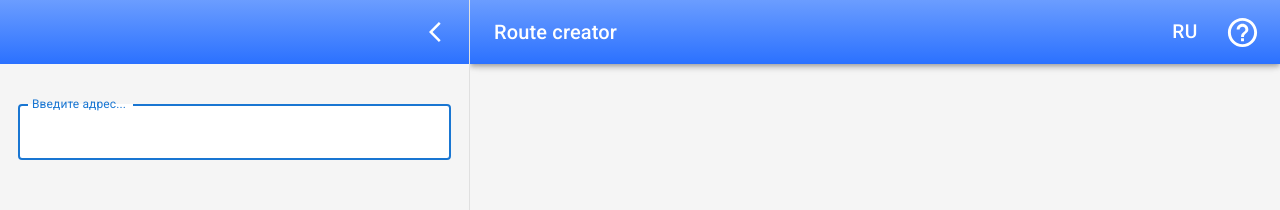
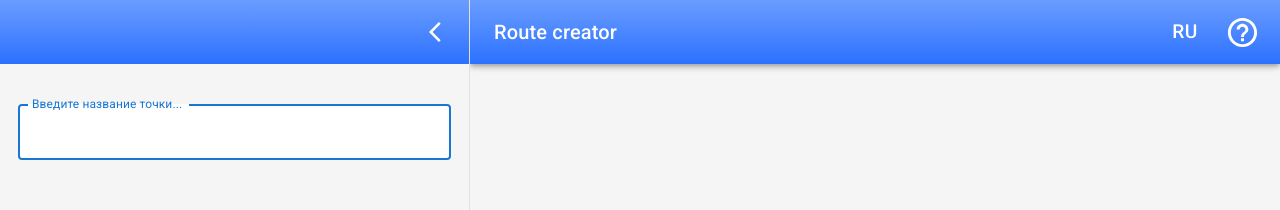
Before and after one commit to MarinaNovas/route-creator-2022, a React (Create React App) app: page / in a window 1280 px wide. Shown: the top 210 px of the page. Built offline with nearby package versions, Linux system fonts and the light colour scheme; what lodash.shuffle would draw is missing.

Commit message:
was fitted to technical task. Need to delete comments and tests messages

```diff
--- a/src/components/AddressForm.js
+++ b/src/components/AddressForm.js
@@ -8,12 +8,14 @@ import CloseIcon from '@mui/icons-material/Close';
 import Typography from "@mui/material/Typography";
 import '../App.css';
 
+
 const blueGradient = 'linear-gradient(180deg, #6b9dff, #2b71ff)';
 
 const AddressFormPaper = styled(Paper)(({ theme }) => ({
   borderRadius: 8,
   marginBottom: theme.spacing(2),
-  width: 413,
+  //width: 413,
+  width:'100%',
   flex: '0 1 auto',
   display: 'flex',
   flexDirection: 'column',
@@ -27,8 +29,9 @@ const AddressFormPaper = styled(Paper)(({ theme }) => ({
 const AddressFormHeader = styled('div')(({ theme }) => ({
   display: 'flex',
   alignItems: 'center',
-  justifyContent: 'flex-end',
+  justifyContent: 'space-between',
   padding: 5,
+  paddingLeft:15,
   position: 'relative',
 }));
 
@@ -56,7 +59,7 @@ const CloseButton = styled(Button)(({ theme }) => ({
   background: blueGradient
 }));
 
-function AddressForm({innerRef, provided, index, address, id, handleDelete}) {
+function AddressForm({innerRef, provided, index, name, address, id, handleDelete}) {
   const formRef = useRef();
 
 
@@ -89,6 +92,7 @@ function AddressForm({innerRef, provided, index, address, id, handleDelete}) {
         ref={formRef}
       >
         <AddressFormHeader>
+          <Typography variant="subtitle1" sx={{color:'#2b71ff', fontStyle:'italic'}}>{name}</Typography>
           <CloseButton variant="contained" onClick={handleCloseBtn}>
             <CloseIcon />
           </CloseButton>
--- a/src/components/ControlPanel.js
+++ b/src/components/ControlPanel.js
@@ -2,8 +2,7 @@ import React from "react";
 
 import Drawer from "./Drawer";
 import { useTheme } from "@mui/material/styles";
-//import InputText from "./InputText";
-import AutocompleteInput from "./AutocompleteInput";
+import InputText from "./InputText";
 import Button from "./Button";
 import AddressFormesContainer from "./AddressFormesContainer";
 import AddressForm from "./AddressForm";
@@ -31,13 +30,7 @@ function ControlPanel({ handleSetAddress, addressesList, handleShuffleClick, han
   return (
     <Drawer open={open} handleOpenControlPanel={handleOpenControlPanel}>
 
-      <AutocompleteInput
-        autoComleteList = {autoComleteList}
-        handleSetAutoAddress = {handleSetAutoAddress}
-        handleSetAddress={handleSetAddress}
-      />
-
-      {/* <InputText handleSetAddress={handleSetAddress} /> */}
+     <InputText handleSetAddress={handleSetAddress} />
 
       <DragDropContext onDragEnd={handleOnDragEnd}>
         <Droppable droppableId="characters">
@@ -55,6 +48,7 @@ function ControlPanel({ handleSetAddress, addressesList, handleShuffleClick, han
                               provided={provided}
                               key={item.id}
                               index={index}
+                              name = {item.name}
                               address={item.address}
                               id={item.id}
                               handleDelete={handleDelete} />
--- a/src/components/DialogWindow.js
+++ b/src/components/DialogWindow.js
@@ -40,7 +40,7 @@ function DialogWindow({ open, handleOpenInfirmationDialog }) {
         <IconButton onClick={handleOpenInfirmationDialog} sx={{ color: '#ffffff' }}><CloseIcon fontSize='large' /></IconButton>
       </DialogActions>
       <DialogContent sx={{ minHeight: '200px', overflowY: 'auto' }}>
-        <DialogContentText>
+        <DialogContentText component='div'>
           <div className='content' dangerouslySetInnerHTML={{ __html:content[language].description}}/>
         </DialogContentText>
       </DialogContent>
--- a/src/context/Context.js
+++ b/src/context/Context.js
@@ -7,7 +7,7 @@ export const content = {
   ru: {
     buttonShuffle: 'Перемешать',
     buttonDeleteAll: 'Удалить все',
-    inputPlaceholder: 'Введите адрес...',
+    inputPlaceholder: 'Введите название точки...',
     dialogWindowTitle: 'Информация о приложении',
     description: `
     <div>
@@ -51,7 +51,7 @@ export const content = {
   en: {
     buttonShuffle: 'Shuffle',
     buttonDeleteAll: 'Delete All',
-    inputPlaceholder: 'Enter address...',
+    inputPlaceholder: 'Enter point name...',
     dialogWindowTitle: 'Information about this application',
     description: `
     <div>
--- a/src/useYandexMap.js
+++ b/src/useYandexMap.js
@@ -50,7 +50,10 @@ async function getGeocoderDataList(yMaps, address){
 
 async function getGeocoderData(yMaps, address, coords) {
   const inputData = address ? address : coords;
+  //console.log(yMaps);
+  //console.log(inputData);
   const promiseGeocodeData = await yMaps.geocode(inputData, { results: 1 });
+  console.log(promiseGeocodeData);
   const responseGeocodeData = await promiseGeocodeData;
 
   const geoObject = responseGeocodeData.geoObjects.get(0);
@@ -61,11 +64,12 @@ async function getGeocoderData(yMaps, address, coords) {
   return { id, coords: geoCoords, address: geoAddress };
 }
 
-function createGeoObjectData(yMaps,yMapObject, address){
+function createGeoObjectData(yMapObject, name){
   const center = yMapObject.getCenter();
   const id = nanoid(10);
+  const address = 'Россия, Москва, Красная площадь, 3';
 
-  return {id, coords:center, address}
+  return {name, id, coords:center, address}
 }
 
 function createPlacemark(yMaps, geoObject, setDragStart, setNewCoordinates) {
@@ -73,7 +77,7 @@ function createPlacemark(yMaps, geoObject, setDragStart, setNewCoordinates) {
     type: 'point',
     id: geoObject.id,
     iconContent: '',
-    balloonContent: geoObject.address,
+    balloonContentBody: geoObject.address,
   }, {
     preset: getRandomIcon(),
     draggable: true
@@ -133,7 +137,7 @@ function useYandexMap(refMap) {
       {
         minZoom: 1,
         maxZoom: 11,
-        autoFitToViewport: 'always'
+        autoFitToViewport: 'always',
       },
       {
         searchControlProvider: 'yandex#search',
```
Also changed, not shown: src/App.js (+0 -10 lines), src/components/Map.js (+71 -48 lines).
